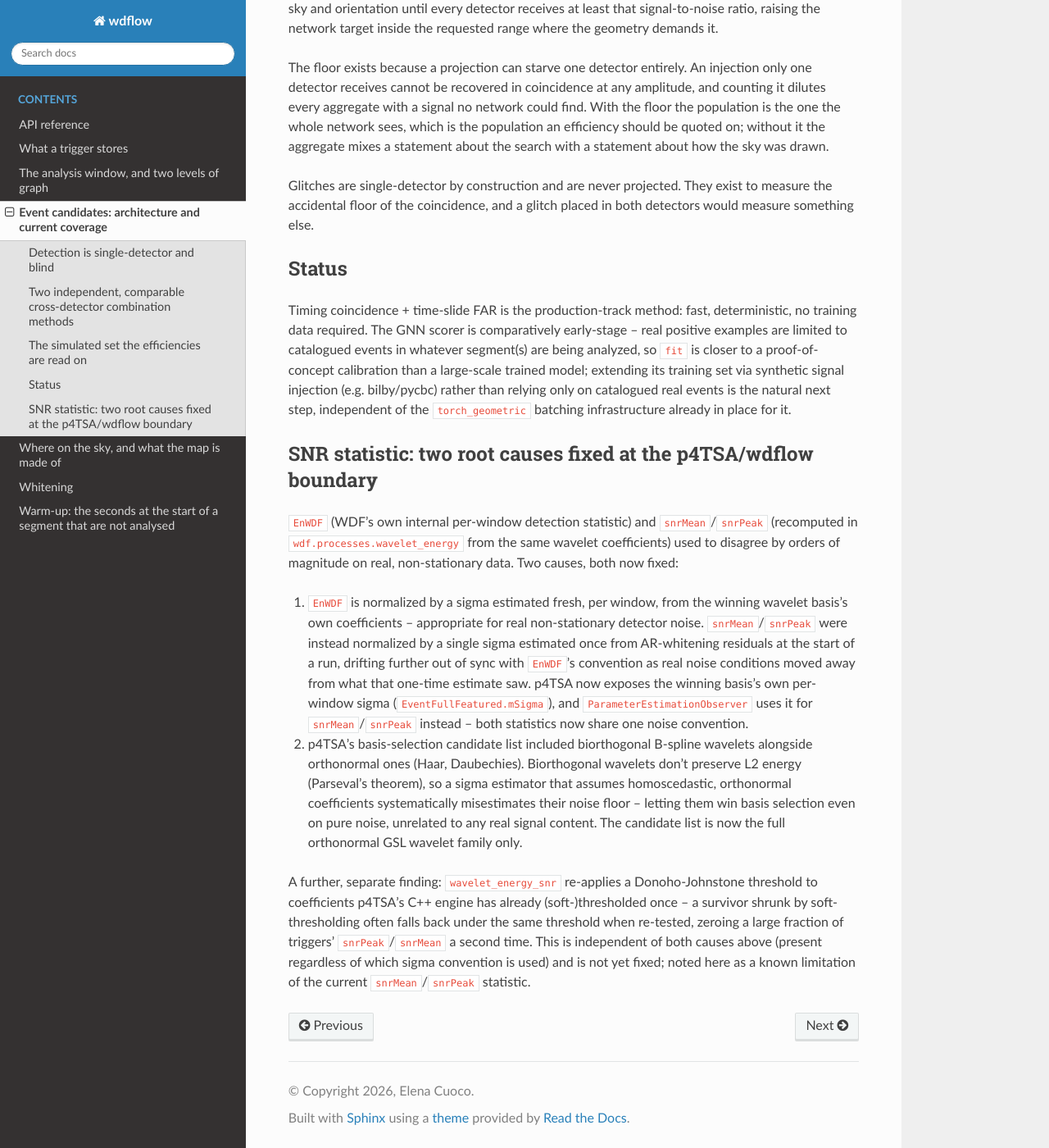
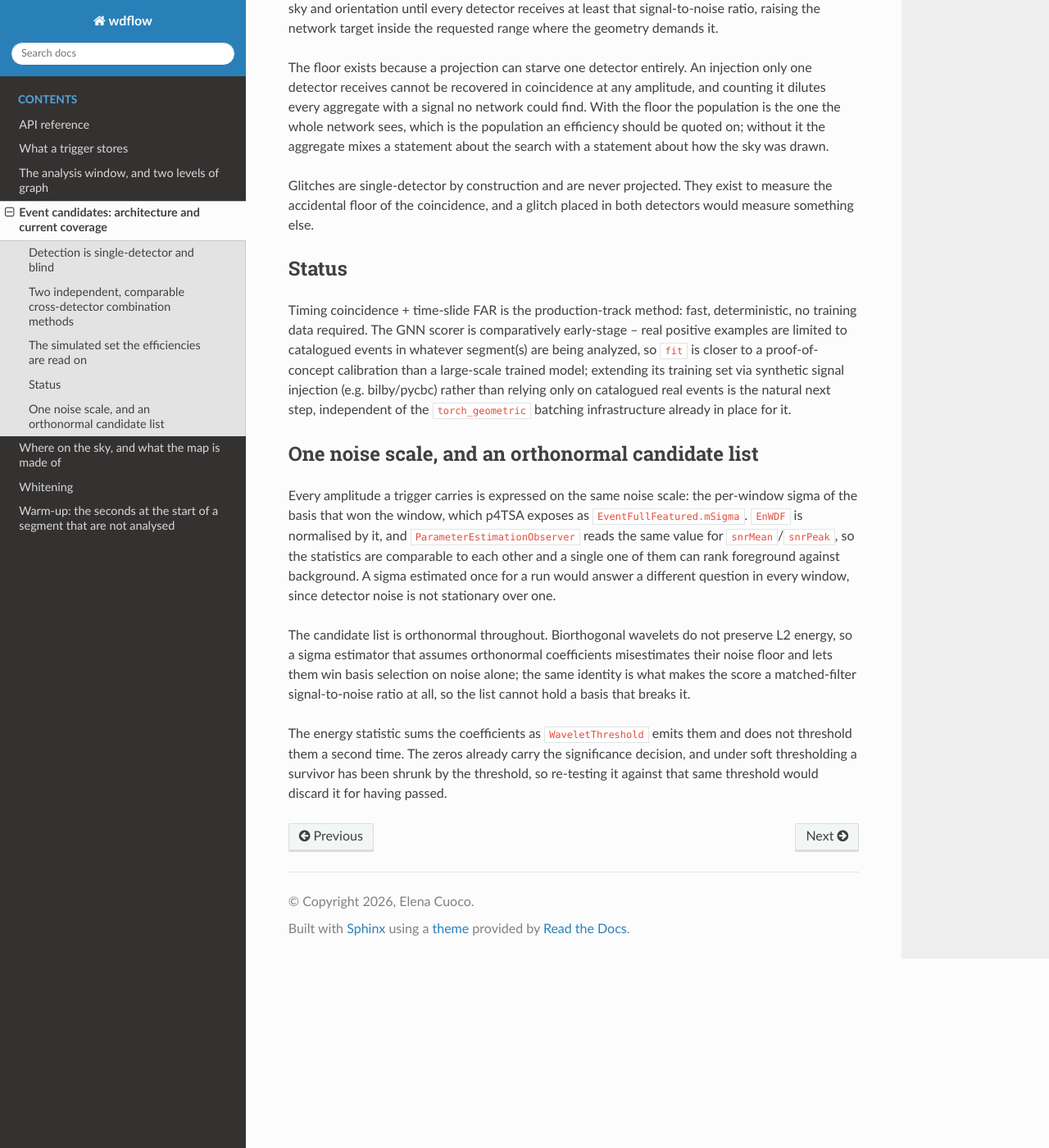
Before and after one commit to elenacuoco/wdflow, a Sphinx documentation site: the page built from docs/design/event-candidates.md, in a window 1280 px wide and 1400 px high, scrolled down 1638 px. Shown: the whole window at 82% size. Built offline with Sphinx 7.4.7 and the Read the Docs theme 3.1.0, drawn with Linux system fonts in a browser that asks for light colours; pages that are not in the unit, such as notebooks, are missing from menus.

Commit message:
Say what the code does, and quote no number the repository cannot regenerate
An audit of the prose against the code, in both directions.

Numbers first. A measured figure nobody can regenerate is unfalsifiable, and it
rots silently against the code that moved underneath it. `settling_length`
carried a whole campaign in its docstring --- a floor, a per-sample error, an
edge sixty-two times the block interior --- and the same file put the whitening's
band-edge gain at five orders of magnitude in one place and tenfold in another,
four orders apart on one phenomenon, with no way to tell which was meant. The
settling times in the warm-up note had drifted to roughly a fifth of what the
current defaults produce. The recovered fractions on the site traced to nothing
at all. All of them are gone, and the mechanism they were illustrating is
stated instead. The figures that survive are the ones the repository yields:
the light travel times, the notebooks' own parameters, the assertions a test
already enforces.

Then the claims. `tSpread` is the spread of an event's energy about its
centroid, each tile's width folded in; the sky note and the site both called it
the duration of the peak tile, and the site's own parameter table gave the
right definition two screens away. The pipeline summary still matched events on
a single instant, which the coincidence stage stopped doing. The warm-up note
built its argument on a settling stretch that must fit inside one read and a
`Process` that raises otherwise, and `Process` buffers and returns None instead,
however many reads it takes. `event-candidates` announced as an unfixed
limitation a second thresholding that no longer happens. The README documented
`freqPeak`, removed on purpose because it carries no information the transform
can give, and called the frequency moments spectral when they are taken over
the tiles. A tutorial read four radians off a table that shows one point three.

`api.rst` had `wdf.analysis.detectors` documented under `baseline`'s heading,
`baseline` documented twice, `anomaly` with no heading at all and `submission`
one level up from its siblings.

Finally, `ar_lv_io` justified persisting one row of the lattice errors by
stating that the two are identical in practice. That is an invariant, so it is
now a test.

```diff
--- a/docs/design/event-candidates.md
+++ b/docs/design/event-candidates.md
@@ -93,36 +93,25 @@ training set via synthetic signal injection (e.g. bilby/pycbc) rather than
 relying only on catalogued real events is the natural next step, independent
 of the `torch_geometric` batching infrastructure already in place for it.
 
-## SNR statistic: two root causes fixed at the p4TSA/wdflow boundary
+## One noise scale, and an orthonormal candidate list
 
-`EnWDF` (WDF's own internal per-window detection statistic) and
-`snrMean`/`snrPeak` (recomputed in `wdf.processes.wavelet_energy` from the
-same wavelet coefficients) used to disagree by orders of magnitude on real,
-non-stationary data. Two causes, both now fixed:
+Every amplitude a trigger carries is expressed on the same noise scale: the
+per-window sigma of the basis that won the window, which p4TSA exposes as
+`EventFullFeatured.mSigma`. `EnWDF` is normalised by it, and
+`ParameterEstimationObserver` reads the same value for `snrMean`/`snrPeak`, so
+the statistics are comparable to each other and a single one of them can rank
+foreground against background. A sigma estimated once for a run would answer a
+different question in every window, since detector noise is not stationary over
+one.
 
-1. `EnWDF` is normalized by a sigma estimated fresh, per window, from the
-   winning wavelet basis's own coefficients -- appropriate for real
-   non-stationary detector noise. `snrMean`/`snrPeak` were instead normalized
-   by a single sigma estimated once from AR-whitening residuals at the start
-   of a run, drifting further out of sync with `EnWDF`'s convention as real
-   noise conditions moved away from what that one-time estimate saw. p4TSA
-   now exposes the winning basis's own per-window sigma
-   (`EventFullFeatured.mSigma`), and `ParameterEstimationObserver` uses it
-   for `snrMean`/`snrPeak` instead -- both statistics now share one noise
-   convention.
-2. p4TSA's basis-selection candidate list included biorthogonal B-spline
-   wavelets alongside orthonormal ones (Haar, Daubechies). Biorthogonal
-   wavelets don't preserve L2 energy (Parseval's theorem), so a sigma
-   estimator that assumes homoscedastic, orthonormal coefficients
-   systematically misestimates their noise floor -- letting them win basis
-   selection even on pure noise, unrelated to any real signal content. The
-   candidate list is now the full orthonormal GSL wavelet family only.
+The candidate list is orthonormal throughout. Biorthogonal wavelets do not
+preserve L2 energy, so a sigma estimator that assumes orthonormal coefficients
+misestimates their noise floor and lets them win basis selection on noise
+alone; the same identity is what makes the score a matched-filter
+signal-to-noise ratio at all, so the list cannot hold a basis that breaks it.
 
-A further, separate finding: `wavelet_energy_snr` re-applies a
-Donoho-Johnstone threshold to coefficients p4TSA's C++ engine has already
-(soft-)thresholded once -- a survivor shrunk by soft-thresholding often falls
-back under the same threshold when re-tested, zeroing a large fraction of
-triggers' `snrPeak`/`snrMean` a second time. This is independent of both
-causes above (present regardless of which sigma convention is used) and is
-not yet fixed; noted here as a known limitation of the current
-`snrMean`/`snrPeak` statistic.
+The energy statistic sums the coefficients as `WaveletThreshold` emits them and
+does not threshold them a second time. The zeros already carry the significance
+decision, and under soft thresholding a survivor has been shrunk by the
+threshold, so re-testing it against that same threshold would discard it for
+having passed.
```
Also changed, not shown: README.md (+11 -9 lines), docs/api.rst (+15 -15 lines), docs/design/sky-localisation.md (+9 -6 lines), docs/design/sparse-coefficients.md (+8 -8 lines), docs/design/warm-up.md (+15 -17 lines), docs/design/whitening.md (+4 -3 lines), site/index.html (+10 -9 lines), 6 other files.
